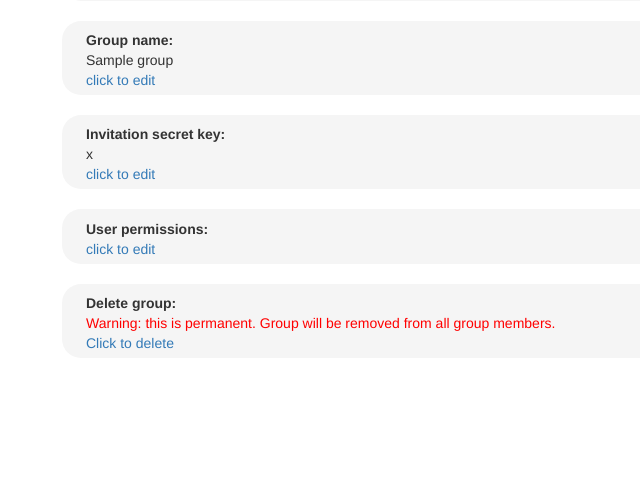
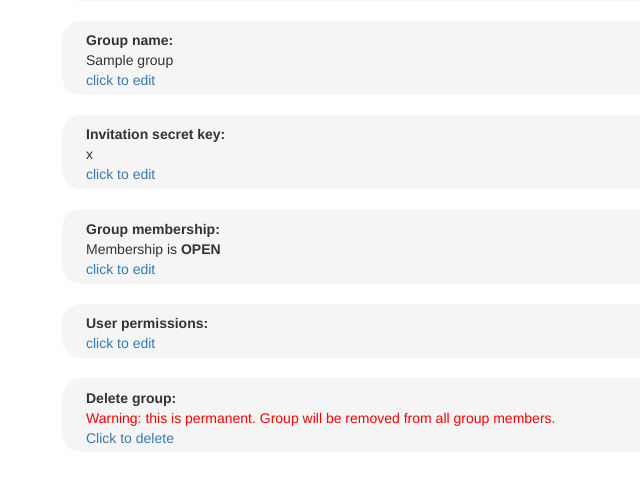
Before and after one commit to michael-chiang-mc5/jcdb-repo, a Django app: page /Groups/groupAdminPanel/1/ in a window 1280 px wide. Shown: the part 316-800 px from the top of the page, without its empty margins (8-648 px from the left). Run offline with Django 3.2, Linux system fonts and the light colour scheme; a user stored in the database is signed in; tables that the repository leaves empty hold one stand-in row (values such as "Sample post"); some libraries are stand-ins or nearby versions.

Commit message:
Added option to close groups to new members

```diff
--- a/mySite/Groups/templates/Groups/groupAdminPanel.html
+++ b/mySite/Groups/templates/Groups/groupAdminPanel.html
@@ -19,6 +19,7 @@
     </a>
   </h1>
 
+  {% if group.openForNewMembers %}
     <div class=box>
       If you want to invite more members to your group,
       copy-paste-send the the following email to them:
@@ -31,6 +32,13 @@
         See you soon!
       </div>
     </div>
+  {% else %}
+    <div class=box>
+      If you want to invite more members to your group,
+      first open the group to new members.
+    </div>
+  {% endif %}
+
 
   <div class=box>
     <b>Group name:</b>
@@ -62,6 +70,33 @@
         {% csrf_token %}
         <textarea name="form_text" rows="1">{{ group.password }}</textarea>
         <button class="btn btn-primary" type="submit">submit edit</button>
+      </form>
+    </div>
+  </div>
+
+  <div class=box>
+    <b>Group membership:</b>
+    <br />
+      {% if group.openForNewMembers %}
+        Membership is <b>OPEN</b>
+      {% else %}
+        Membership is <b>CLOSED</b>
+      {% endif %}
+    <br />
+    <a pk="{{group.pk}}" class="edit-link pointer">click to edit</a>
+    <div class="editform" style="display: none;">
+      <form style="margin: 5; padding: 5;" action="{% url 'Groups:changeAcceptingNewMembers' group.pk %}" method="POST">
+        {% csrf_token %}
+        <span>
+          {% if group.openForNewMembers %}
+            <input type="radio" name="membership_option" value="open" checked> open &nbsp; &nbsp; &nbsp;
+            <input type="radio" name="membership_option" value="closed"> closed &nbsp; &nbsp; &nbsp;
+          {% else %}
+            <input type="radio" name="membership_option" value="open"> open &nbsp; &nbsp; &nbsp;
+            <input type="radio" name="membership_option" value="closed" checked> closed &nbsp; &nbsp; &nbsp;
+          {% endif %}
+          <button class="btn-sm btn-primary" type="submit">change</button>
+        </span>
       </form>
     </div>
   </div>
--- a/mySite/Groups/templates/Groups/joinGroupInterface.html
+++ b/mySite/Groups/templates/Groups/joinGroupInterface.html
@@ -22,6 +22,9 @@
           <input type="text" name="password">
           {% if incorrect_password %}
             <span style="color: red;">incorrect password</span>
+          {% endif %}
+          {% if group_closed %}
+            <span style="color: red;">Group is currently closed to new members.</span>
           {% endif %}
       </div>
       <button class="btn btn-primary" type="submit">Submit</button>
--- a/mySite/Groups/views.py
+++ b/mySite/Groups/views.py
@@ -90,7 +90,10 @@ def joinGroup(request,group_pk):
     password = request.POST.get("password")
     user = request.user
     group = Group.objects.get(pk=group_pk)
-    if group.password == password:
+    if not group.openForNewMembers:
+        context = {'group':group,'group_closed':True}
+        return render(request,'Groups/joinGroupInterface.html',context)
+    elif group.password == password:
         group.members.add(user)
         return HttpResponseRedirect(reverse('Groups:groupMemberView',args=[group_pk]))
     else:
@@ -159,7 +162,26 @@ def changeGroupPassword(request,group_pk):
     return HttpResponseRedirect(reverse('Groups:groupAdminPanel',args=[group.pk]))
 # only admin can open and close membership
 def changeAcceptingNewMembers(request,group_pk):
-    pass
+    # check for user authentication, POST
+    if request.method == 'POST' and request.user.is_authenticated():
+        membership_option = request.POST.get("membership_option")
+    else:
+        return HttpResponse("Attempted to make group without authentication or POST")
+    group = Group.objects.get(pk=group_pk)
+    if not group.admins.filter(pk=request.user.pk).exists() and not request.user.is_superuser:
+        return HttpResponseRedirect(reverse('myContent:index'))
+    # Change permission
+    if membership_option == "open":
+        group.openForNewMembers = True
+        group.save()
+        return HttpResponseRedirect(reverse('Groups:groupAdminPanel',args=[group_pk]))
+    elif membership_option == "closed":
+        group.openForNewMembers = False
+        group.save()
+        return HttpResponseRedirect(reverse('Groups:groupAdminPanel',args=[group_pk]))
+    else:
+        return HttpResponse("Invalid choice of membership_option")
+
 # only admin can change
 def changeUploadApprovalRequired(request,group_pk):
     pass
```
Lines whose indentation alone changed are shown as unchanged.
